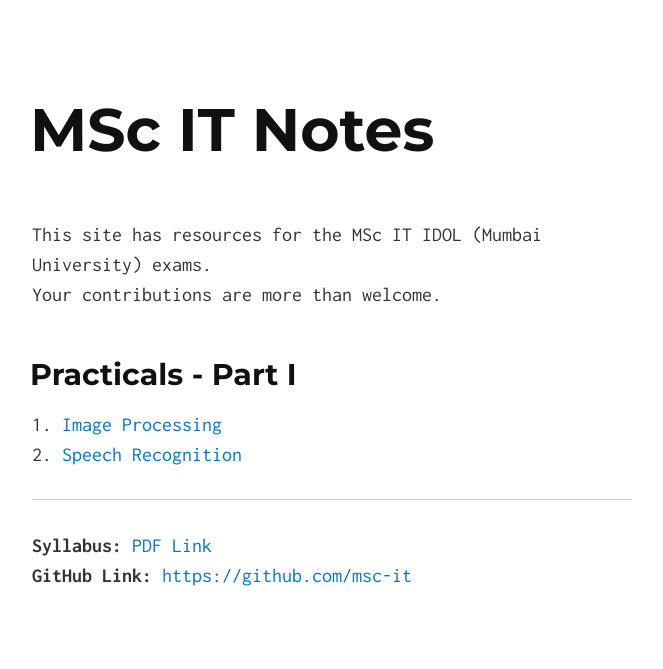
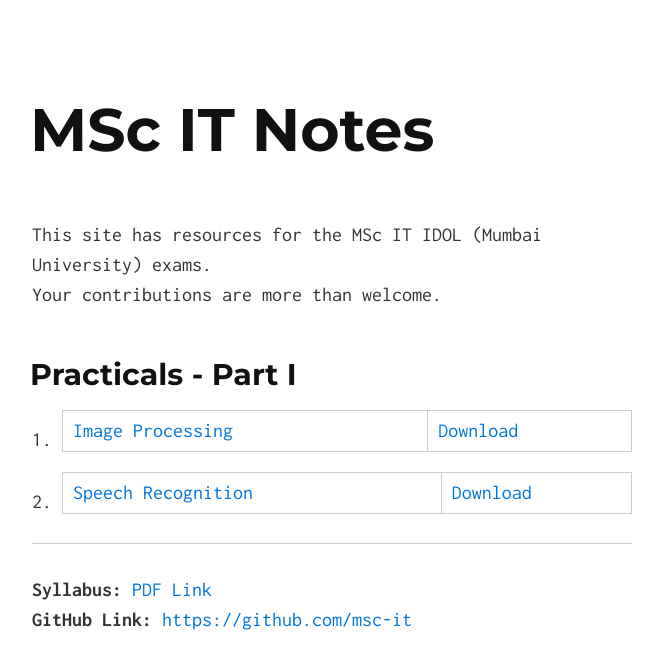
Before and after one commit to msc-it/msc-it.github.io, a Jekyll site: the page built from index.md, in a window 1280 px wide. Shown: the top 669 px of the page, without its empty margins (308-971 px from the left). Built offline with Jekyll 4.4.1, drawn with Linux system fonts in a browser that asks for light colours.

Commit message:
Add download links

```diff
--- a/index.md
+++ b/index.md
@@ -7,8 +7,8 @@
 
 ## Practicals - Part I
 
-1. [Image Processing](https://github.com/msc-it/ip-pracs)
-1. [Speech Recognition](https://github.com/msc-it/sr-pracs)
+1. [Image Processing](https://github.com/msc-it/ip-pracs) | [Download](https://github.com/msc-it/ip-pracs/archive/master.zip)
+1. [Speech Recognition](https://github.com/msc-it/sr-pracs) | [Download](https://github.com/msc-it/sr-pracs/archive/master.zip)
 
 <hr />
 
```
